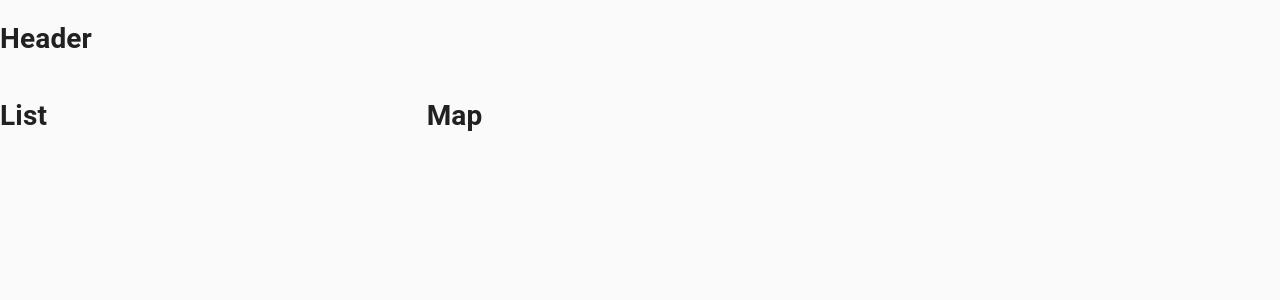
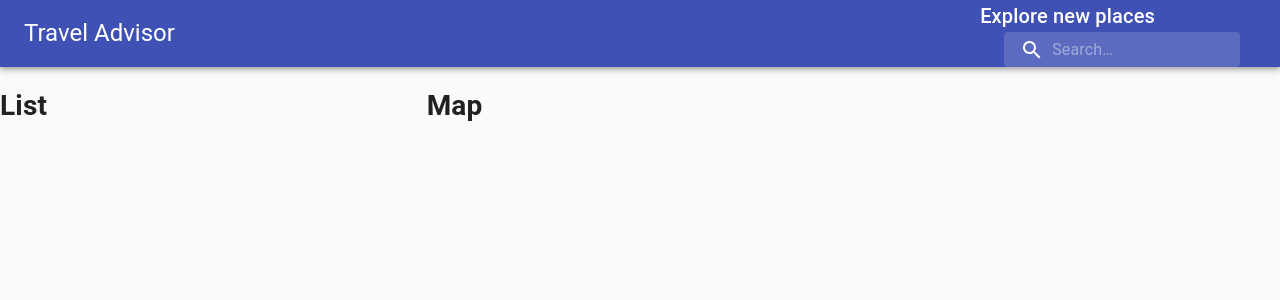
Before and after one commit to gordonshlai/travel_advisor, a React (Create React App) app: page / in a window 1280 px wide. Shown: the top 300 px of the page. Built offline with nearby package versions, Linux system fonts and the light colour scheme.

Commit message:
Added Header component and styles

```diff
--- a/src/components/Header/Header.jsx
+++ b/src/components/Header/Header.jsx
@@ -1,7 +1,37 @@
 import React from "react";
+import { Autocomplete } from "@react-google-maps/api";
+import { AppBar, Toolbar, Typography, InputBase, Box } from "@material-ui/core";
+import SearchIcon from "@material-ui/icons/Search";
+
+import useStyles from "./styles.js";
 
 const Header = () => {
-  return <h1>Header</h1>;
+  const classes = useStyles();
+  return (
+    <AppBar position="static">
+      <Toolbar className={classes.toolbar}>
+        <Typography variant="h5" className={classes.title}>
+          Travel Advisor
+        </Typography>
+        <Box display="flex">
+          <Typography variant="h6" className={classes.title}>
+            Explore new places
+          </Typography>
+          {/* <Autocomplete> */}
+          <div className={classes.search}>
+            <div className={classes.searchIcon}>
+              <SearchIcon />
+            </div>
+            <InputBase
+              placeholder="Search…"
+              classes={{ root: classes.inputRoot, input: classes.inputInput }}
+            />
+          </div>
+          {/* </Autocomplete> */}
+        </Box>
+      </Toolbar>
+    </AppBar>
+  );
 };
 
 export default Header;
--- a/src/components/Header/styles.js
+++ b/src/components/Header/styles.js
@@ -0,0 +1,46 @@
+import { alpha, makeStyles } from "@material-ui/core/styles";
+
+export default makeStyles((theme) => ({
+  title: {
+    display: "none",
+    [theme.breakpoints.up("sm")]: {
+      display: "block",
+    },
+  },
+  search: {
+    position: "relative",
+    borderRadius: theme.shape.borderRadius,
+    backgroundColor: alpha(theme.palette.common.white, 0.15),
+    "&:hover": { backgroundColor: alpha(theme.palette.common.white, 0.25) },
+    marginRight: theme.spacing(2),
+    marginLeft: 0,
+    width: "100%",
+    [theme.breakpoints.up("sm")]: {
+      marginLeft: theme.spacing(3),
+      width: "auto",
+    },
+  },
+  searchIcon: {
+    padding: theme.spacing(0, 2),
+    height: "100%",
+    position: "absolute",
+    pointerEvents: "none",
+    display: "flex",
+    alignItems: "center",
+    justifyContent: "center",
+  },
+  inputRoot: {
+    color: "inherit",
+  },
+  inputInput: {
+    padding: theme.spacing(1, 1, 1, 0),
+    paddingLeft: `calc(1em + ${theme.spacing(4)}px)`,
+    transition: theme.transitions.create("width"),
+    width: "100%",
+    [theme.breakpoints.up("md")]: { width: "20ch" },
+  },
+  toolbar: {
+    display: "flex",
+    justifyContent: "space-between",
+  },
+}));
```
